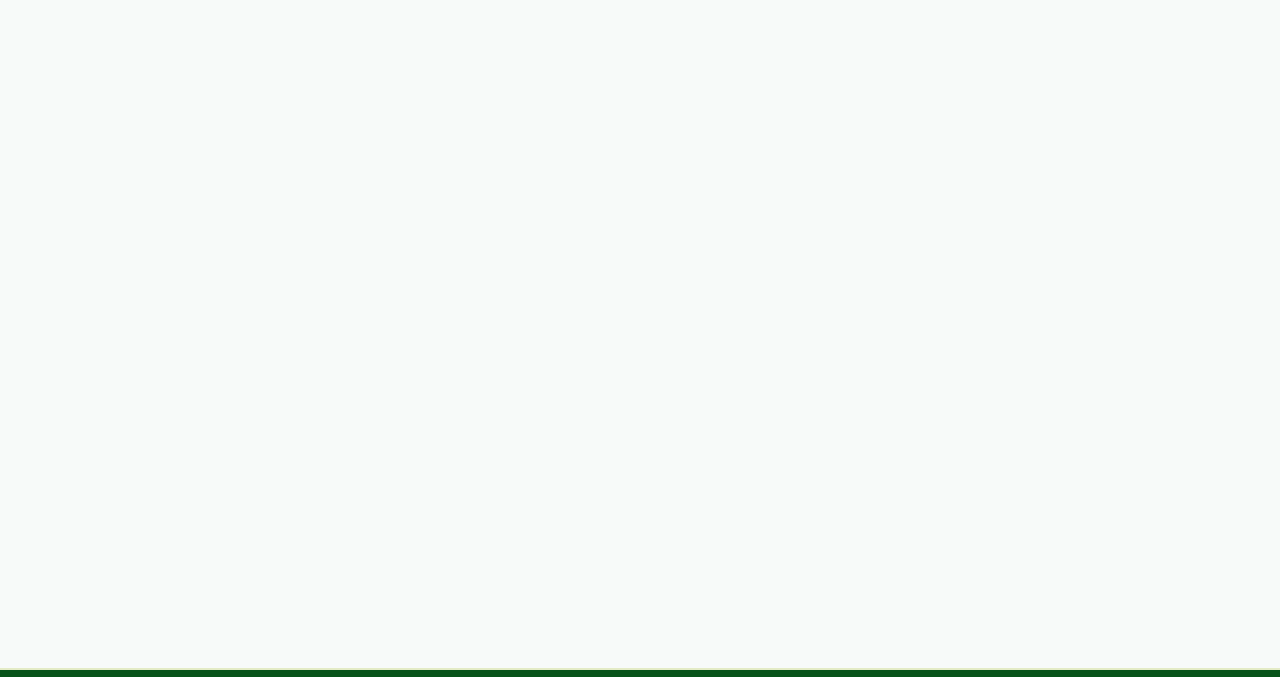
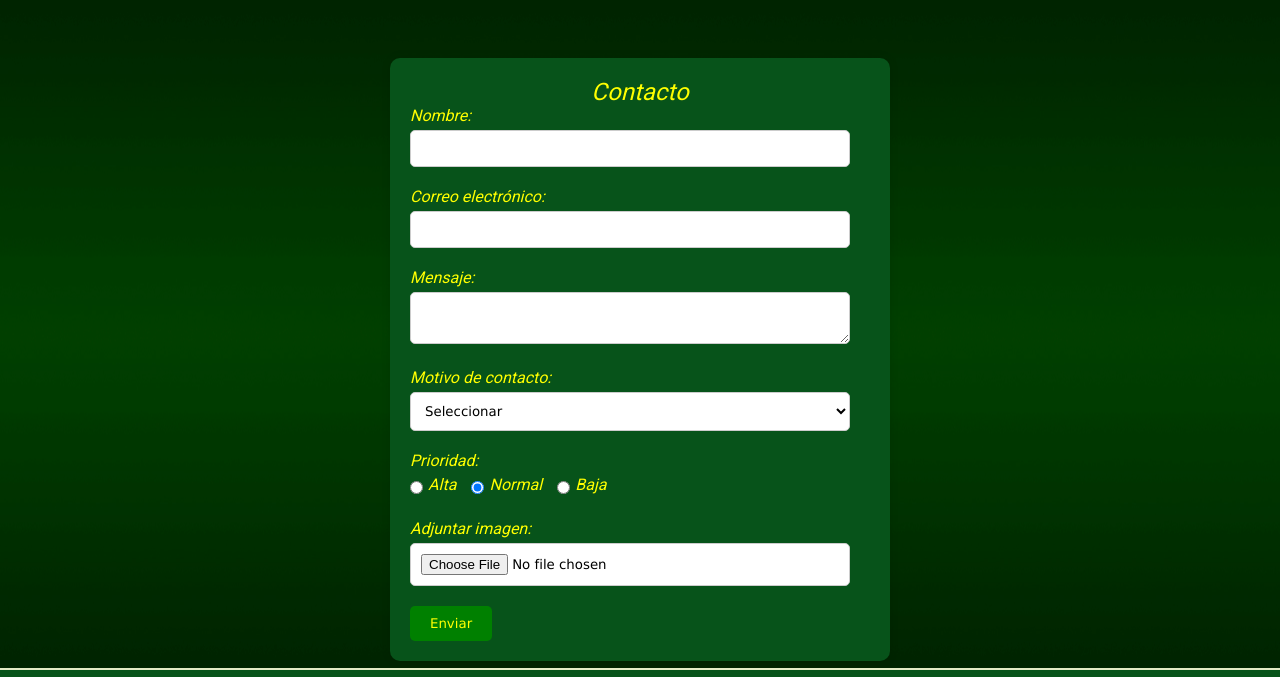
Before and after one commit to ingrid306/trabajogrupalno23, a plain HTML site: page contacto.html in a window 1280 px wide. Shown: the part 87-764 px from the top of the page. Drawn offline with Linux system fonts and the light colour scheme.

Commit message:
Codigo formulario contacto, css y validación js, fondo en links y otros detalles

```diff
--- a/contacto.html
+++ b/contacto.html
@@ -3,21 +3,35 @@
   <head>
     <meta charset="UTF-8">
     <meta name="viewport" content="width=device-width, initial-scale=1.0">
-    <title>Node Codo a Codo - Comision #24127 - grupo #23</title>
-    <link rel="ICON" type="iMAGEN/PNG" href="img/node.ico">
+    <title>Node Codo a Codo - Contacto #24127 - grupo #23</title>
+    <link rel="ICON" type="iMAGEN/PNG" href="../trabajogrupalno23/img/favicon.ico">
     <script src="https://kit.fontawesome.com/b4496fc6c4.js" crossorigin="anonymous"></script>
+    <link rel="stylesheet" href="estilo-form.css">
     <link rel="stylesheet" href="style.css" />
+    <link rel="preconnect" href="https://fonts.googleapis.com">
+    <link rel="preconnect" href="https://fonts.gstatic.com" crossorigin>
+    <link href="https://fonts.googleapis.com/css2?family=Roboto&display=swap" rel="stylesheet">
     <script src="index.js"></script>
+    <script src="script-form.js" defer></script>
   </head>
-  <body>
+  <body style="background-image: url(../trabajogrupalno23/img/fondoverde.jpg);">
 
     <!--Encabezado-->
 
     <header class="header">
+      <!-- solid style -->
+
           <nav class="nav-cabecera">
+
+
             <div class="logo">
-          <img src="img/node.jpeg" alt="Logo marca" />
+              <a href="index.html"><img src="../trabajogrupalno23/img/logo node2.png" alt="Logo marca"></a>
             </div>
+
+            <div class="logo-cac">
+                <a href="https://buenosaires.gob.ar/educacion/codo-codo-40"><img width="140px" src="../trabajogrupalno23/img/logoCACsinbloque.png" alt="CAC"></a>
+            </div>
+
 
             <ul class="nav-menu">
               <li class="nav-menu-item">
@@ -29,12 +43,57 @@
               <li class="nav-menu-item">
                 <a href="contacto.html" class="nav-menu-link">Contacto</a>
               </li>
+
             </ul>
           </nav>
+
     </header>
 
     <!--cuerpo principal-->
-    <main></main>
+    <main>
+      <div class="container">
+        <h2>Contacto</h2>
+        <form id="contactForm" action="#" method="post" onsubmit="return validarFormulario()">
+          <div class="form-group">
+            <label for="nombre">Nombre:</label>
+            <input type="text" id="nombre" name="nombre" required>
+          </div>
+          <div class="form-group">
+            <label for="email">Correo electrónico:</label>
+            <input type="email" id="email" name="email" required>
+          </div>
+          <div class="form-group">
+            <label for="mensaje">Mensaje:</label>
+            <textarea id="mensaje" name="mensaje" required></textarea>
+          </div>
+          <div class="form-group">
+            <label for="motivo">Motivo de contacto:</label>
+            <select id="motivo" name="motivo" required>
+              <option value="">Seleccionar</option>
+              <option value="consulta">Consulta</option>
+              <option value="queja">Queja</option>
+              <option value="sugerencia">Sugerencia</option>
+            </select>
+          </div>
+          <div class="form-group">
+            <label for="prioridad">Prioridad:</label>
+            <div class="radio-group">
+              <input type="radio" id="alta" name="prioridad" value="alta">
+              <label for="alta">Alta</label>
+              <input type="radio" id="normal" name="prioridad" value="normal" checked>
+              <label for="normal">Normal</label>
+              <input type="radio" id="baja" name="prioridad" value="baja">
+              <label for="baja">Baja</label>
+            </div>
+          </div>
+          <div class="form-group">
+            <label for="adjuntar">Adjuntar imagen:</label>
+            <input type="file" id="adjuntar" name="adjuntar" accept="image/*">
+          </div>
+          <button type="submit" class="enviar-btn">Enviar</button>
+        </form>
+      </div>
+    </main>
 
     <!--pie de pagina-->
 
--- /dev/null
+++ b/estilo-form.css
@@ -0,0 +1,90 @@
+/* Estilos generales */
+body {
+  font-family: Arial, sans-serif;
+  margin: 0;
+  padding: 0;
+  background-color: #f2f2f2;
+}
+
+.container {
+  max-width: 500px; /* Ajuste para hacer el formulario más grande */
+  margin: 50px auto;
+  padding: 20px;
+  background-color: #07531a; /* Cambio de color de fondo */
+  border-radius: 10px;
+  box-shadow: 0px 0px 10px rgba(0, 0, 0, 0.1);
+}
+
+h2 {
+  text-align: center;
+  font-family: "Roboto", Arial, Helvetica, sans-serif;
+  font-weight: 400;
+  font-style: italic;
+  color: yellow; /* Cambio de color de texto para que se vea mejor en el fondo oscuro */
+}
+
+.form-group {
+  margin-bottom: 20px;
+}
+
+label {
+  display: block;
+  font-family: "Roboto", Arial, Helvetica, sans-serif;
+  font-style: italic;
+  font-weight: 400;
+  margin-bottom: 5px; /* Ajuste para separar los labels del input */
+  color: yellow; /* Cambio de color de texto para que se vea mejor en el fondo oscuro */
+}
+
+input[type="text"],
+input[type="email"],
+textarea,
+select,
+input[type="file"] {
+  width: calc(100% - 20px); /* Cambio para tener en cuenta el padding */
+  padding: 10px;
+  border: 1px solid #ccc;
+  border-radius: 5px;
+  box-sizing: border-box; /* Para incluir el padding en el cálculo del ancho */
+  background-color: #fff; /* Cambio de color de fondo para los inputs */
+}
+
+button.enviar-btn {
+  display: inline-block; /* Hace que el botón sea de tamaño automático */
+  padding: 10px 20px; /* Ajuste para que el botón tenga el ancho justo de la palabra "Enviar" */
+  background-color: green; /* Cambio de color del botón a verde claro */
+  color: yellow;
+  border: none;
+  border-radius: 5px;
+  cursor: pointer;
+  margin: 0 auto; /* Centra el botón horizontalmente */
+}
+
+button.enviar-btn:hover {
+  background-color: #689f38; /* Cambio de color de fondo al pasar el ratón por encima */
+}
+
+.radio-group input[type="radio"] {
+  display: inline-block;
+  vertical-align: middle;
+}
+
+.radio-group label {
+  display: inline-block;
+  margin-right: 10px; /* Ajusta el espacio entre los radio buttons y sus etiquetas */
+  vertical-align: middle;
+}
+
+/* Media query para ajustar el margen del contenedor en dispositivos pequeños */
+@media screen and (max-width: 768px) {
+  .container {
+    max-width: 400px; /* Ajuste para dispositivos medianos */
+  }
+}
+
+@media screen and (max-width: 480px) {
+  .container {
+    max-width: 300px; /* Ajuste para dispositivos pequeños (móviles) */
+    padding: 10px; /* Reducir el relleno para dispositivos pequeños */
+  }
+}
--- /dev/null
+++ b/script-form.js
@@ -0,0 +1,14 @@
+function validarFormulario() {
+  var nombre = document.getElementById("nombre").value;
+  var email = document.getElementById("email").value;
+  var mensaje = document.getElementById("mensaje").value;
+  var motivo = document.getElementById("motivo").value;
+
+  // Verifica que todos los campos obligatorios estén completos
+  if (nombre.trim() == "" || email.trim() == "" || mensaje.trim() == "" || motivo.trim() == "") {
+    alert("Por favor, completa todos los campos obligatorios.");
+    return false;
+  }
+
+  return true; // Si todas las validaciones pasan, el formulario se enviará
+}
```
Also changed, not shown: links.html (+14 -4 lines). Lines whose indentation alone changed are shown as unchanged.
